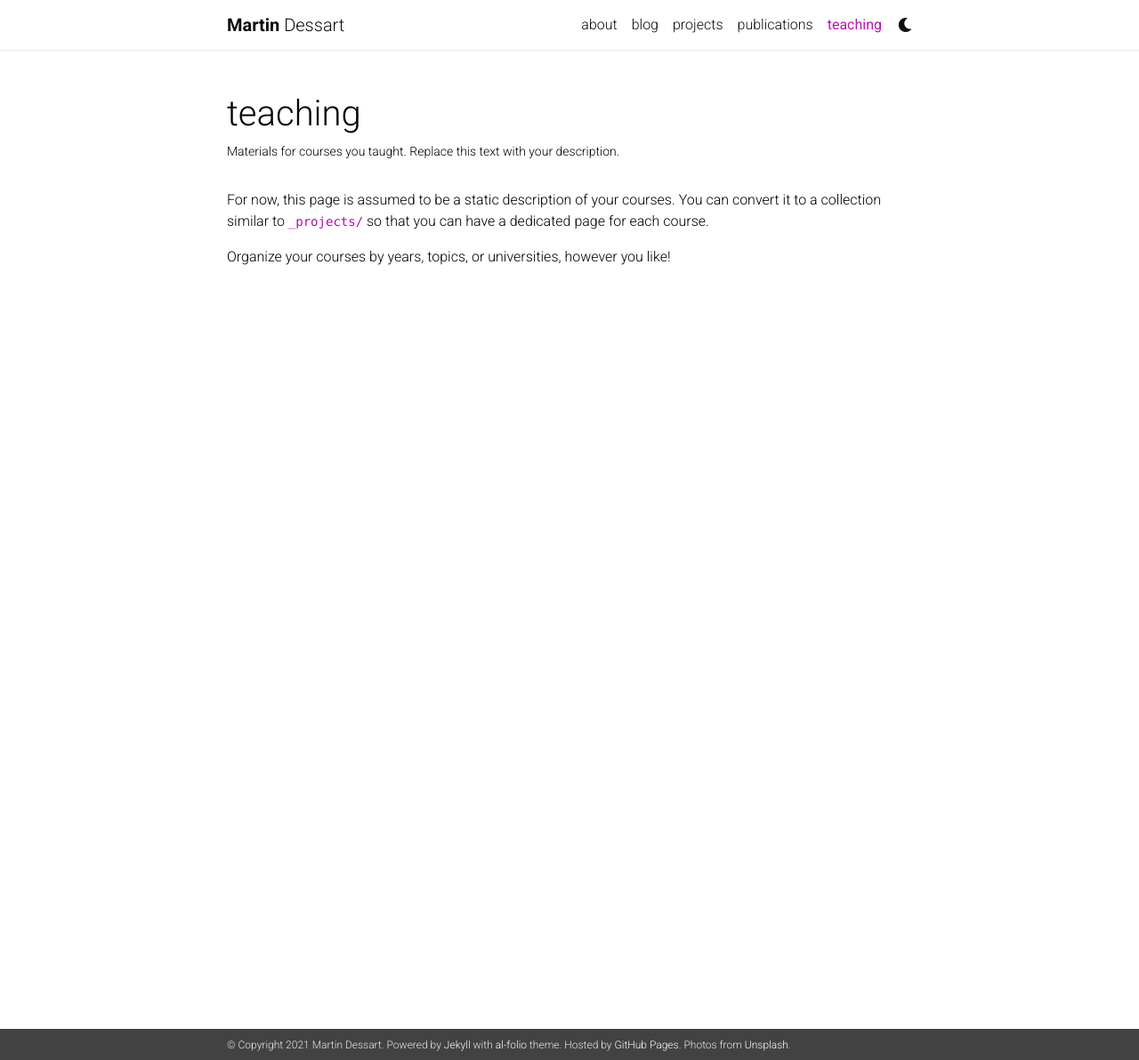
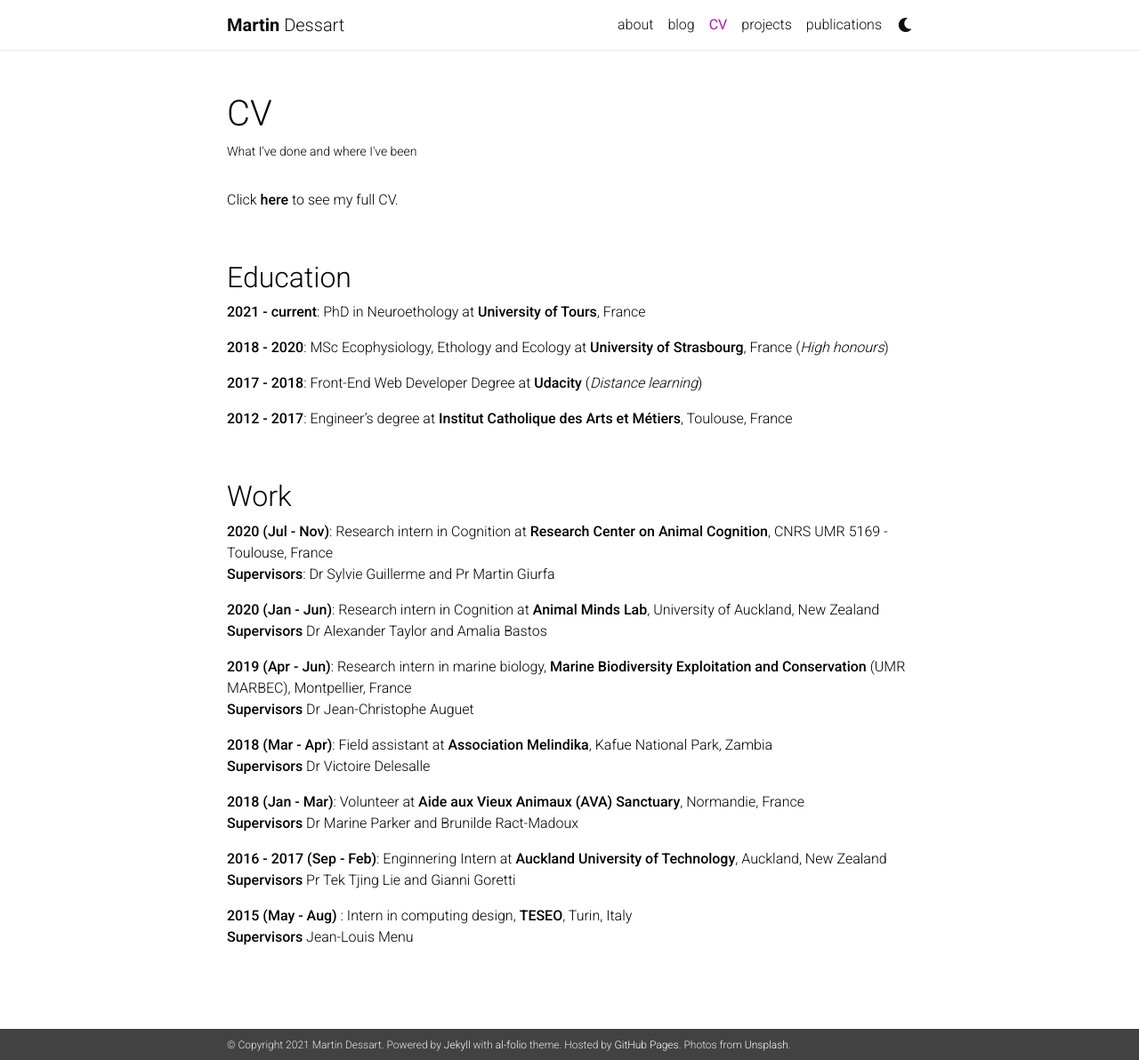
Before and after one commit to martindessart/martindessart.github.io, a Jekyll site: the page built from _pages/teaching.md, in a window 1280 px wide and 1192 px high. Shown: the whole window at 89% size. Built offline with Jekyll 4.4.1, drawn with Linux system fonts in a browser that asks for light colours; nearby versions of some CDN libraries; a style sheet for code colours, icons or effects is not loaded.

Commit message:
teachingintocv

```diff
--- a/_pages/teaching.md
+++ b/_pages/teaching.md
@@ -1,11 +1,47 @@
 ---
 layout: page
-permalink: /teaching/
-title: teaching
-description: Materials for courses you taught. Replace this text with your description.
+permalink: /CV/
+title: CV
+description: What I've done and where I've been
 nav: true
 ---
 
-For now, this page is assumed to be a static description of your courses. You can convert it to a collection similar to `_projects/` so that you can have a dedicated page for each course.
+Click [**here**]({{ site.url }}/assets/CV_GIT.pdf){:target="\_blank"} to see my full CV.
 
-Organize your courses by years, topics, or universities, however you like!
+<br />
+## Education
+
+**2021 - current**: PhD in Neuroethology at **University of Tours**, France
+
+**2018 - 2020**: MSc Ecophysiology, Ethology and Ecology at **University of Strasbourg**, France (*High honours*)
+
+**2017 - 2018**: Front-End Web Developer Degree at **Udacity** (*Distance learning*)
+
+**2012 - 2017**: Engineer's degree at **Institut Catholique des Arts et Métiers**, Toulouse, France
+
+<br />
+
+## Work
+
+**2020 (Jul - Nov)**: Research intern in Cognition at **Research Center on Animal Cognition**, CNRS UMR 5169 - Toulouse, France <br>
+**Supervisors**: Dr Sylvie Guillerme and Pr Martin Giurfa
+
+**2020 (Jan - Jun)**: Research intern in Cognition at **Animal Minds Lab**, University of Auckland, New Zealand <br>
+**Supervisors** Dr Alexander Taylor and Amalia Bastos
+
+**2019 (Apr - Jun)**: Research intern in marine biology, **Marine Biodiversity Exploitation and Conservation** (UMR MARBEC), Montpellier, France <br>
+**Supervisors** Dr Jean-Christophe Auguet
+
+**2018 (Mar - Apr)**: Field assistant at **Association Melindika**, Kafue National Park, Zambia <br>
+**Supervisors** Dr Victoire Delesalle
+
+**2018 (Jan - Mar)**: Volunteer at **Aide aux Vieux Animaux (AVA) Sanctuary**, Normandie, France <br>
+**Supervisors** Dr Marine Parker and Brunilde Ract-Madoux
+
+**2016 - 2017 (Sep - Feb)**: Enginnering Intern at **Auckland University of Technology**, Auckland, New Zealand <br>
+**Supervisors** Pr Tek Tjing Lie and Gianni Goretti
+
+**2015 (May - Aug)** : Intern in computing design, **TESEO**, Turin, Italy <br>
+**Supervisors** Jean-Louis Menu
+
+<br />
```
